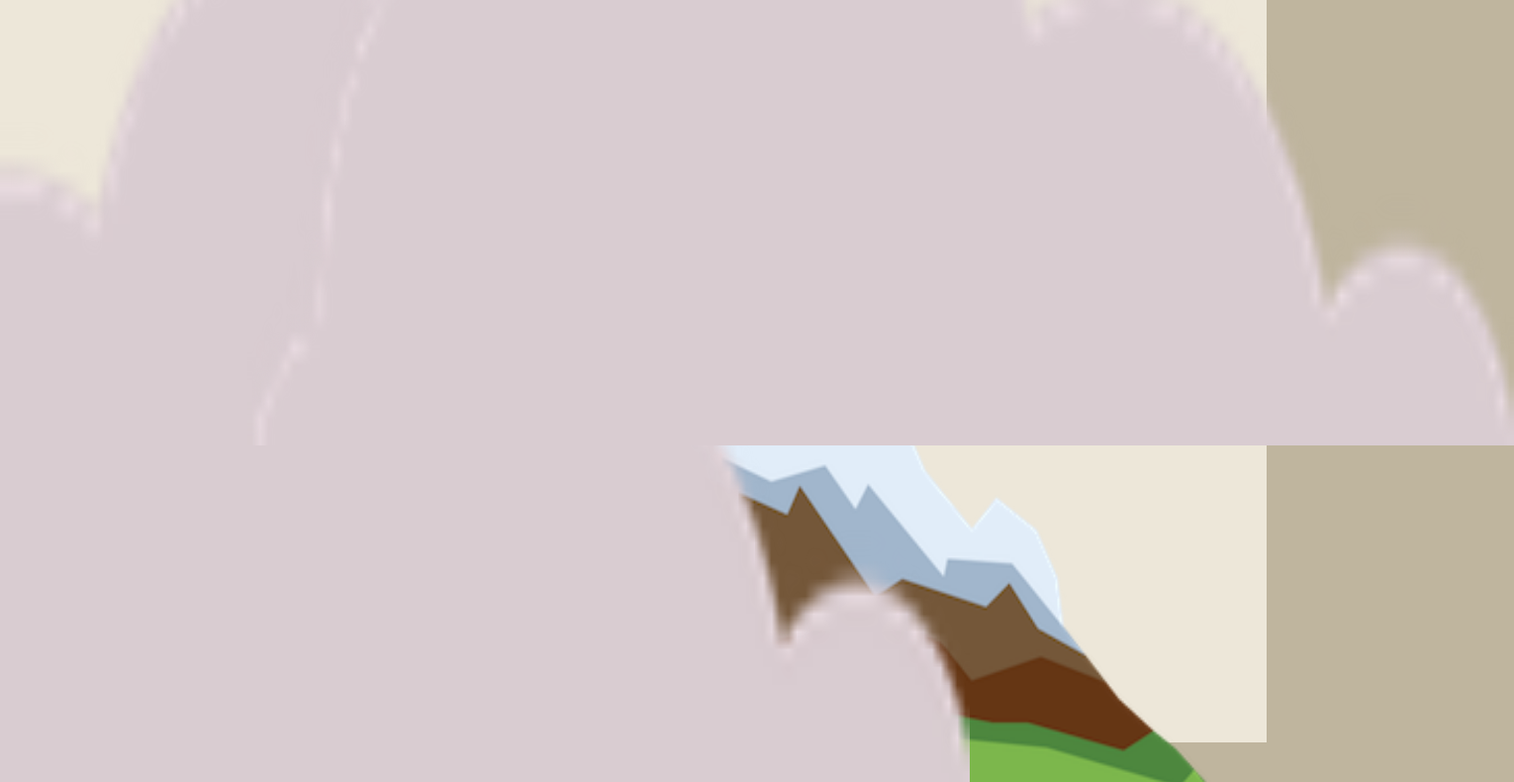
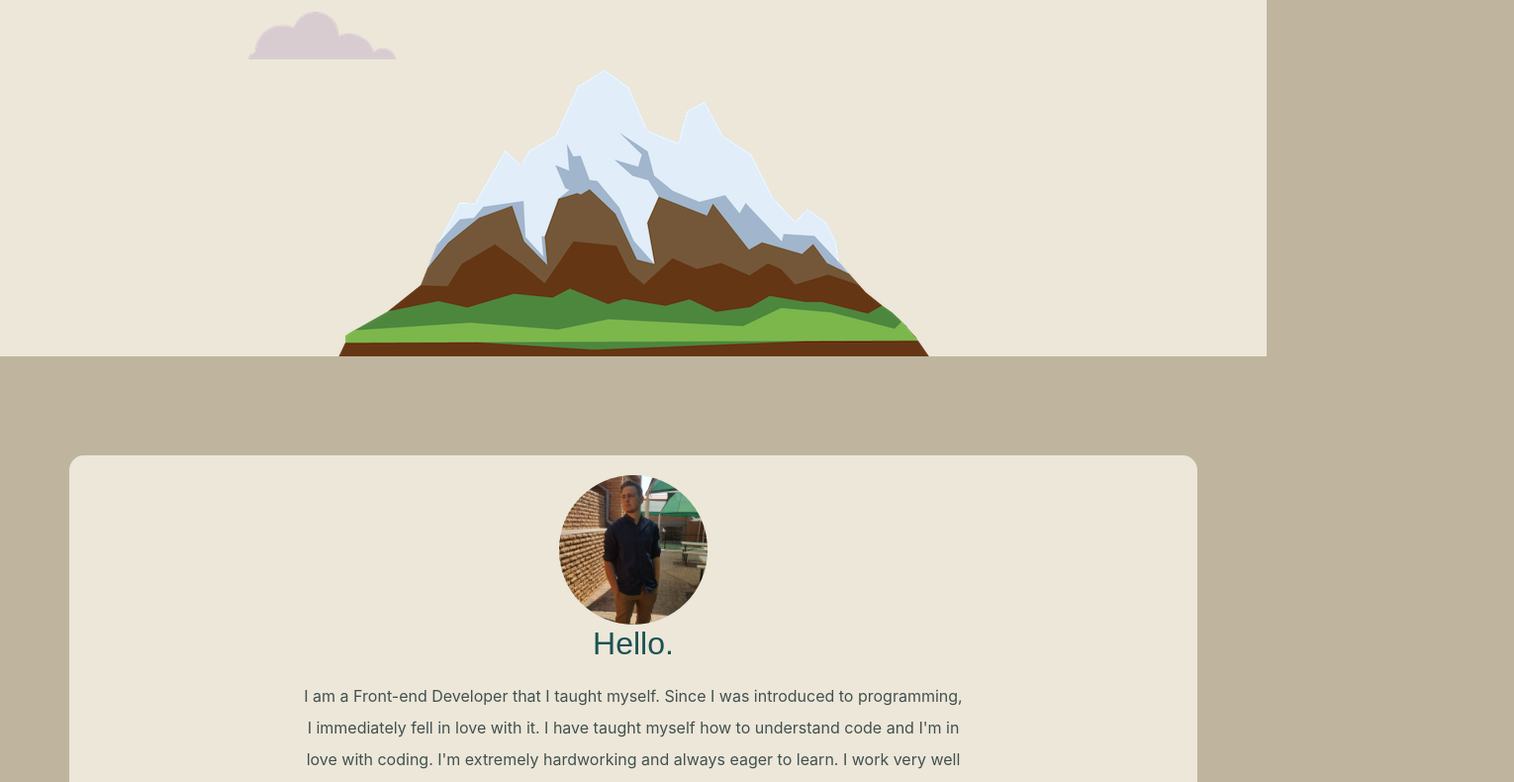
Before and after one commit to Raymond-10/PortFolio, a plain HTML site: page CSS-My site/index.html in a window 1280 px wide. Shown: the part 209-999 px from the top of the page at 99% size, 1530 px wide, since content can reach past the window. Drawn offline with nearby package versions, Linux system fonts and the light colour scheme.

Commit message:
Update styles.css

```diff
--- a/CSS-My site/css/styles.css
+++ b/CSS-My site/css/styles.css
@@ -5,10 +5,6 @@ body {
     font-family: 'Merriweather', serif;
 }
 
-img {
- width: 100%;
- height: 100%;
-}
 
 h1 {
     font-size: 5.625rem;
```
